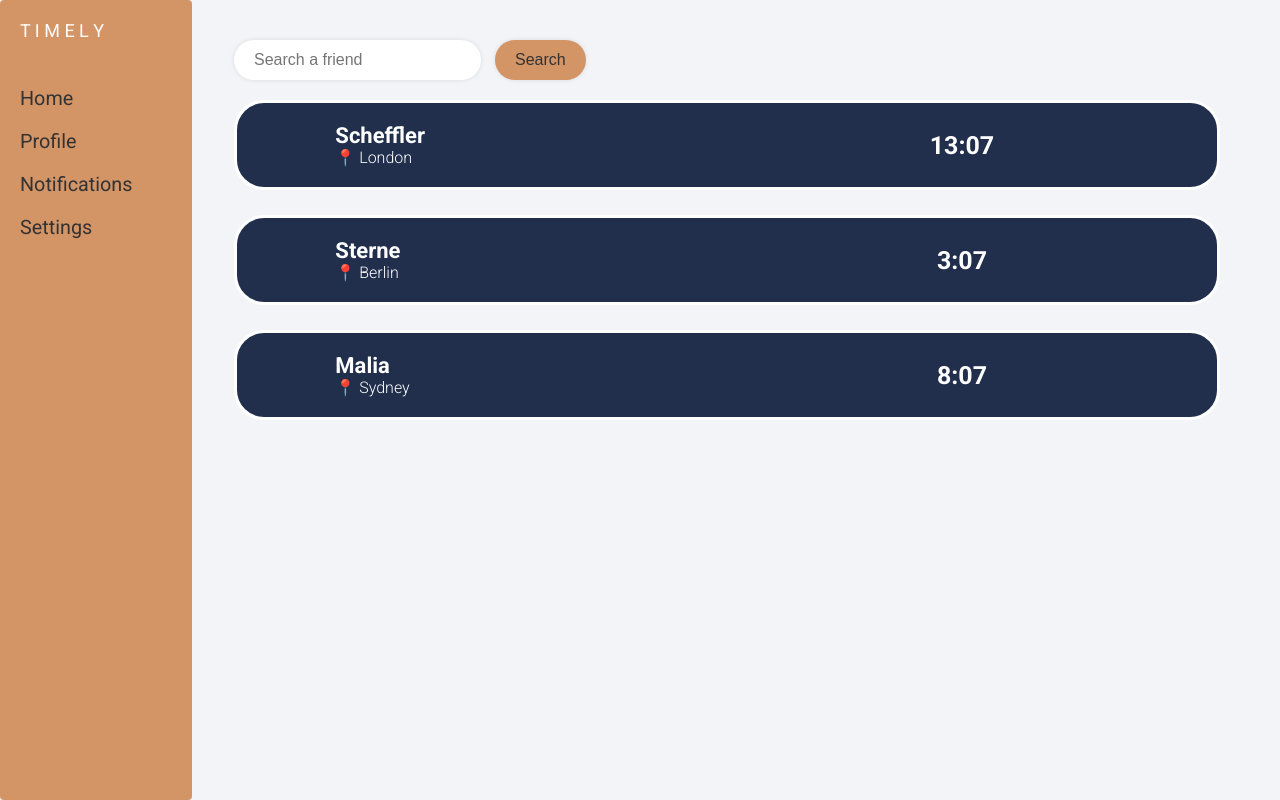
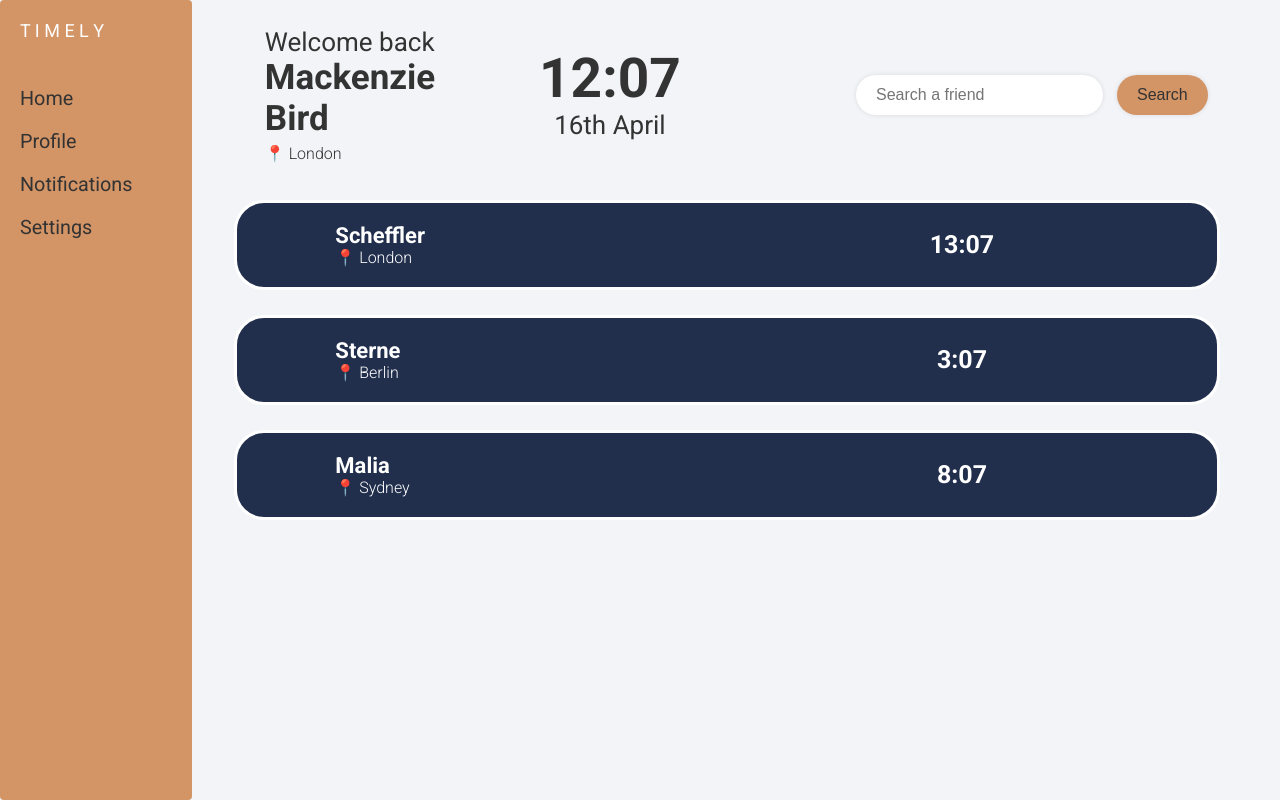
Before and after one commit to minerva-university/time-zone-tracker, a Flask app: page / in a window 1280 px wide. Run offline with Flask 2, Linux system fonts and the light colour scheme.

Commit message:
Times and dates added to overlaps and home page

```diff
--- a/web/serve.py
+++ b/web/serve.py
@@ -5,6 +5,7 @@ from datetime import datetime
 import os
 from .db_models import *
 import pytz
+import calendar
 
 
 """
@@ -20,45 +21,63 @@ db = SQLAlchemy(app)
 
 #### PLACEHOLDER FOR OVERLAPS PAGE FUNCTIONALITY
 class User_placeholder:
-    def __init__(self, name, hour, location = 'London', timezone = 'UCT'):
+    def __init__(self, name, location = 'London', timezone = 'UCT'):
         self.name = name
-        self.hour = hour
         self.location = location
         self.timezone = timezone
 
 
 @app.route('/')
 def index():
-    user1 = User_placeholder('Scheffler', 17)
-    user2 = User_placeholder('Sterne', 20, 'Berlin', 'HST')
-    user3 = User_placeholder('Malia', 6, 'Sydney', 'EST')
+    user1 = User_placeholder('Scheffler')
+    user2 = User_placeholder('Sterne', 'Berlin', 'HST')
+    user3 = User_placeholder('Malia', 'Sydney', 'EST')
 
     friends = [user1, user2, user3]
 
+    current_time_utc = datetime.utcnow()
     times = []
     for user in friends:
-        current_time_utc = datetime.utcnow()
         convert_time = current_time_utc.astimezone(pytz.timezone(user.timezone))
         time = '{:d}:{:02d}'.format(convert_time.hour, convert_time.minute)
         times.append(time)
 
     friend_times = zip(times, friends)
 
+    current_user = User_placeholder('Mackenzie Bird', 'London', 'Etc/GMT+1')
+    user_datetime = current_time_utc.astimezone(pytz.timezone(current_user.timezone))
+    user_time = '{:d}:{:02d}'.format(user_datetime.hour, user_datetime.minute)
+    user_day = user_datetime.day
+    user_month = calendar.month_name[user_datetime.month]
+
     # CHANGE TO TRUE HOME PAGE LATER #
-    return render_template('home.html', friend_times=friend_times)
+    return render_template('home.html', friend_times=friend_times, user_day=user_day, current_user=current_user, user_time=user_time, user_month=user_month)
+
+
+
 
 @app.route('/overlaps')
 def overlaps():
-    #### PLACEHOLDER DATA TO FEED INTO PAGE ####
-    current_user = User_placeholder('You', 7)
-    selected_user = User_placeholder('Sterne', 20)
+    current_time_utc = datetime.utcnow()
 
-    current_users_times = [i for i in range(current_user.hour, 25)] + [i for i in range(1, current_user.hour)]
-    selected_user_times = [i for i in range(selected_user.hour, 25)] + [i for i in range(1, selected_user.hour)]
+    current_user = User_placeholder('You', 'London', 'Etc/GMT+1')
+    current_user_datetime = current_time_utc.astimezone(pytz.timezone(current_user.timezone))
+    current_user_time = '{:d}:{:02d}'.format(current_user_datetime.hour, current_user_datetime.minute)
+    current_user_day = current_user_datetime.day
+    current_user_month = calendar.month_name[current_user_datetime.month]
+
+    selected_user = User_placeholder('Sterne', 'Berlin', 'HST')
+    selected_user_datetime = current_time_utc.astimezone(pytz.timezone(selected_user.timezone))
+    selected_user_time = '{:d}:{:02d}'.format(selected_user_datetime.hour, selected_user_datetime.minute)
+    selected_user_day = selected_user_datetime.day
+    selected_user_month = calendar.month_name[selected_user_datetime.month]
+
+    current_users_times = [i for i in range(current_user_datetime.hour, 25)] + [i for i in range(1, current_user_datetime.hour)]
+    selected_user_times = [i for i in range(selected_user_datetime.hour, 25)] + [i for i in range(1, selected_user_datetime.hour)]
     times = zip(current_users_times, selected_user_times)
 
     # CHANGE TO TRUE HOME PAGE LATER #
-    return render_template('overlaps.html', current_user=current_user, selected_user=selected_user, times=times)
+    return render_template('overlaps.html', current_user=current_user, selected_user=selected_user, times=times, selected_user_time=selected_user_time, current_user_time=current_user_time, current_user_month=current_user_month, current_user_day=current_user_day, selected_user_month=selected_user_month, selected_user_day=selected_user_day)
 
 @app.route('/settings')
 def settings():
--- a/web/static/css/home_style.css
+++ b/web/static/css/home_style.css
@@ -65,8 +65,11 @@
   }
 
   .search-container {
+    width: 45%;
+    float: right;
     padding: 20px 0;
     flex-direction: row;
+    text-align: right;
   }
 
   .search-input {
@@ -163,3 +166,63 @@
   margin-bottom: 10px;
   color: #ffffff;
 }
+
+/* MALIA'S ADDITIONS FOR PROFILE */
+.nav-home {
+  height: 150px;
+  width: 100%;
+  display: flex;
+  flex-direction: row;
+  justify-content: space-around;
+  align-items: center;
+  margin-bottom: 3%;
+}
+
+.profile {
+  text-align: left;
+  width: 50%;
+  display: flex;
+  flex-direction: row;
+  vertical-align: middle;
+  justify-content: space-around;
+}
+
+.profile-left {
+  width: 40%;
+}
+
+.profile-info {
+  display: inline-block;
+  vertical-align: middle;
+  width: 100%;
+  font-family: 'Roboto', sans-serif;
+  margin-bottom: 5px;
+}
+
+.profile-name {
+  font-weight: bold;
+  font-size: 35px;
+}
+
+.welcome {
+  font-weight: light;
+  font-size: 26px;
+}
+
+.profile-location {
+  width: 100%;
+  font-weight: lighter;
+  font-size: 16px;
+}
+
+.profile-right {
+  display: flex;
+  justify-content: center;
+  align-items: center;
+  width: 45%;
+  text-align: center;
+}
+.profile-time {
+  font-weight: bold;
+  font-size: 55px;
+}
--- a/web/templates/home.html
+++ b/web/templates/home.html
@@ -3,13 +3,37 @@
 {% block css %} <link rel="stylesheet" href="{{ url_for('static', filename='css/home_style.css') }}"> {% endblock %}
 
 {% block content %}
-<!-- Top Search Field -->
-  <div class="search-container">
-    <form action="/search" method="GET">
-      <input type="text" name="search" placeholder="Search a friend" class="search-input">
-      <button type="submit" class="search-button">Search</button>
-    </form>
+<!-- Top Section of Home Page -->
+  <div class="nav-home">
+
+    <!-- Current user's information -->
+    <div class="profile">
+      <div class="profile-left">
+        <div class="profile-info">
+          <span class="welcome"> Welcome back </span>
+          <span class="profile-name"> {{current_user.name}}</span>
+        </div>
+        <div class="profile-location"> 📍 {{current_user.location}} </div>
+      </div>
+      <div class="profile-right">
+        <div class="profile-info">
+          <div class="profile-time"> {{user_time}} </div>
+          <div class="welcome"> {{user_day}}th {{user_month}} </div>
+        </div>
+      </div>
+    </div>
+
+    <!-- Search friends list -->
+    <div class="search-container">
+      <form action="/search" method="GET">
+        <input type="text" name="search" placeholder="Search a friend" class="search-input">
+        <button type="submit" class="search-button">Search</button>
+      </form>
+    </div>
+
   </div>
+
+
 
   <!-- Friends Table -->
   {% for time, friend in friend_times %}
@@ -23,5 +47,6 @@
     </div>
   </div>
   {% endfor %}
+
 </div>
 {% endblock %}
```
Also changed, not shown: web/static/css/overlaps_style.css (renamed from web/static/css/main.css, +9 -3 lines), web/templates/overlaps.html (+8 -8 lines), web/static/css/base.css (deleted).
